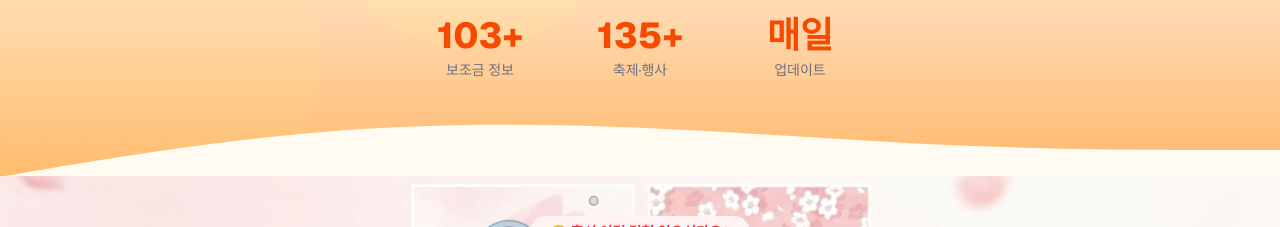
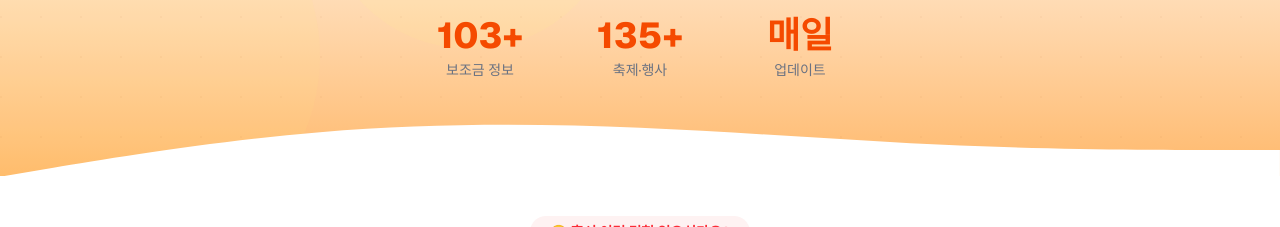
Before and after one commit to RoyHong01/my-local-info, a Next.js app: page / in a window 1280 px wide. Shown: the part 544-771 px from the top of the page. Built offline with nearby package versions, Linux system fonts and the light colour scheme; no server answers.

Commit message:
design: 홈페이지 히어로 아래 섹션 배경 흰색으로 변경

```diff
--- a/src/app/page.tsx
+++ b/src/app/page.tsx
@@ -165,7 +165,7 @@ export default async function Home() {
   ];
 
   return (
-    <div className="bg-cherry-blossom font-sans text-stone-800">
+    <div className="bg-white font-sans text-stone-800">
       {/* ── Hero Section ── */}
       <section className="relative min-h-[70vh] flex items-center justify-center overflow-hidden">
         {/* Background gradient: white → soft orange */}
@@ -256,7 +256,7 @@ export default async function Home() {
         {/* Bottom wave */}
         <div className="absolute bottom-0 left-0 right-0 leading-none translate-y-px">
           <svg viewBox="0 0 1440 120" fill="none" xmlns="http://www.w3.org/2000/svg" className="w-full block">
-            <path d="M0 120L60 110C120 100 240 80 360 70C480 60 600 60 720 65C840 70 960 80 1080 85C1200 90 1320 90 1380 90L1440 90V120H1380C1320 120 1200 120 1080 120C960 120 840 120 720 120C600 120 480 120 360 120C240 120 120 120 60 120H0Z" fill="#FFFBF0"/>
+            <path d="M0 120L60 110C120 100 240 80 360 70C480 60 600 60 720 65C840 70 960 80 1080 85C1200 90 1320 90 1380 90L1440 90V120H1380C1320 120 1200 120 1080 120C960 120 840 120 720 120C600 120 480 120 360 120C240 120 120 120 60 120H0Z" fill="#ffffff"/>
           </svg>
         </div>
       </section>
@@ -347,7 +347,7 @@ export default async function Home() {
       </section>
 
       {/* ── Features + CTA Section ── */}
-      <section className="py-10 sm:py-12 bg-gradient-to-b from-orange-50 to-orange-100">
+      <section className="py-10 sm:py-12 bg-white">
         <div className="max-w-7xl mx-auto px-4 sm:px-6 lg:px-8">
           <h2 className="text-xl sm:text-2xl font-extrabold text-center mb-6 text-gray-900">
             왜 픽앤조이인가요?
```
